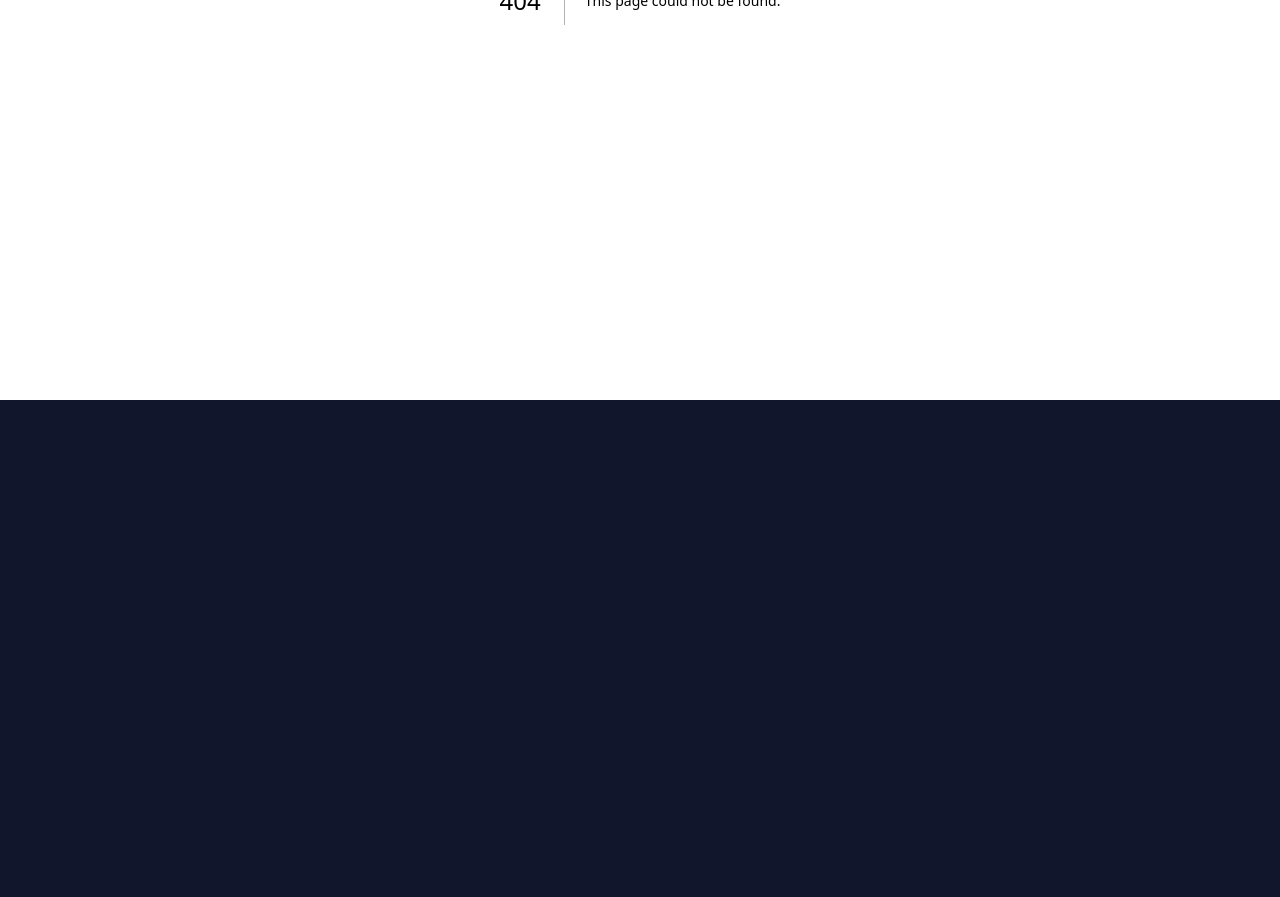
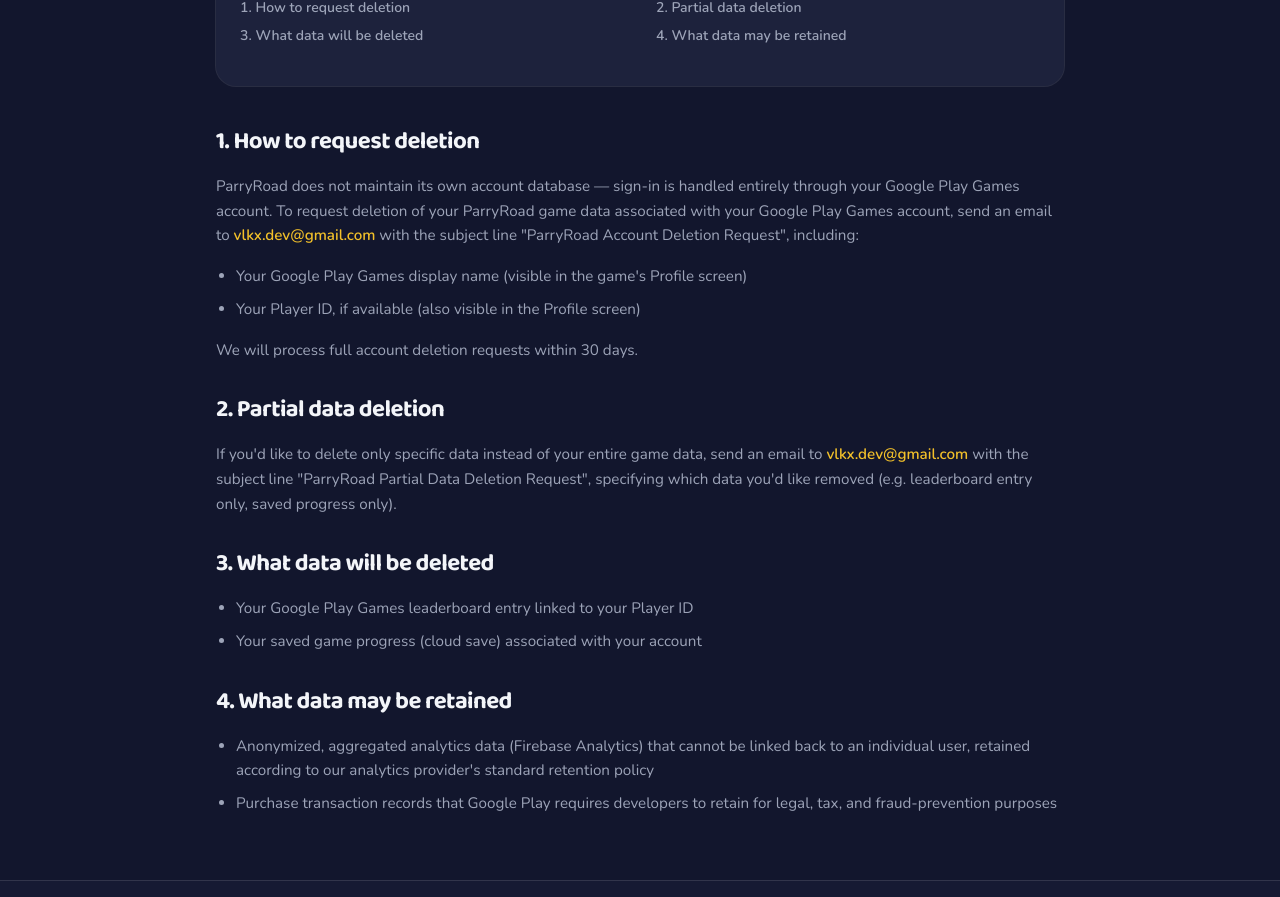
Before and after one commit to vlkxdev-ops/parryroad, a Next.js app: page /account-deletion in a window 1280 px wide. Before the commit this address had no page. Shown: the part 400-1297 px from the top of the page. Before the commit the page ends 800 px from the top, so only its background shows below. Built offline with nearby package versions, Linux system fonts and the light colour scheme.

Commit message:
feat: add account deletion page and footer link

```diff
--- /dev/null
+++ b/app/account-deletion/page.tsx
@@ -0,0 +1,84 @@
+import type { Metadata } from 'next'
+import { LegalShell, LegalSection, type TocItem } from '@/components/legal/legal-shell'
+
+export const metadata: Metadata = {
+  title: 'Account & Data Deletion — ParryRoad',
+  description:
+    'How to request deletion of your ParryRoad game data and account associated with your Google Play Games account.',
+}
+
+const CONTACT_EMAIL = 'vlkx.dev@gmail.com'
+
+const toc: TocItem[] = [
+  { id: 'how-to-request', label: '1. How to request deletion' },
+  { id: 'partial-deletion', label: '2. Partial data deletion' },
+  { id: 'what-will-be-deleted', label: '3. What data will be deleted' },
+  { id: 'what-may-be-retained', label: '4. What data may be retained' },
+]
+
+const link = 'font-semibold text-primary underline-offset-4 hover:underline'
+
+export default function AccountDeletionPage() {
+  return (
+    <LegalShell
+      title="Account & Data Deletion — ParryRoad"
+      toc={toc}
+      intro={
+        <p>
+          This page explains how to request deletion of your ParryRoad game data and account. Since
+          ParryRoad does not maintain its own account database, all requests are handled by email.
+        </p>
+      }
+    >
+      <LegalSection id="how-to-request" title="1. How to request deletion">
+        <p>
+          ParryRoad does not maintain its own account database — sign-in is handled entirely through
+          your Google Play Games account. To request deletion of your ParryRoad game data associated
+          with your Google Play Games account, send an email to{' '}
+          <a href={`mailto:${CONTACT_EMAIL}`} className={link}>
+            {CONTACT_EMAIL}
+          </a>{' '}
+          with the subject line &quot;ParryRoad Account Deletion Request&quot;, including:
+        </p>
+        <ul className="flex list-disc flex-col gap-2 pl-5">
+          <li>Your Google Play Games display name (visible in the game&apos;s Profile screen)</li>
+          <li>Your Player ID, if available (also visible in the Profile screen)</li>
+        </ul>
+        <p>We will process full account deletion requests within 30 days.</p>
+      </LegalSection>
+
+      <LegalSection id="partial-deletion" title="2. Partial data deletion">
+        <p>
+          If you&apos;d like to delete only specific data instead of your entire game data, send an
+          email to{' '}
+          <a href={`mailto:${CONTACT_EMAIL}`} className={link}>
+            {CONTACT_EMAIL}
+          </a>{' '}
+          with the subject line &quot;ParryRoad Partial Data Deletion Request&quot;, specifying which
+          data you&apos;d like removed (e.g. leaderboard entry only, saved progress only).
+        </p>
+      </LegalSection>
+
+      <LegalSection id="what-will-be-deleted" title="3. What data will be deleted">
+        <ul className="flex list-disc flex-col gap-2 pl-5">
+          <li>Your Google Play Games leaderboard entry linked to your Player ID</li>
+          <li>Your saved game progress (cloud save) associated with your account</li>
+        </ul>
+      </LegalSection>
+
+      <LegalSection id="what-may-be-retained" title="4. What data may be retained">
+        <ul className="flex list-disc flex-col gap-2 pl-5">
+          <li>
+            Anonymized, aggregated analytics data (Firebase Analytics) that cannot be linked back to
+            an individual user, retained according to our analytics provider&apos;s standard
+            retention policy
+          </li>
+          <li>
+            Purchase transaction records that Google Play requires developers to retain for legal,
+            tax, and fraud-prevention purposes
+          </li>
+        </ul>
+      </LegalSection>
+    </LegalShell>
+  )
+}
--- a/components/footer.tsx
+++ b/components/footer.tsx
@@ -40,6 +40,14 @@ export function Footer() {
               </Link>
             </li>
             <li>
+              <Link
+                href="/account-deletion"
+                className="text-muted-foreground transition-colors hover:text-primary"
+              >
+                Eliminación de cuenta
+              </Link>
+            </li>
+            <li>
               {/* TODO: reemplazar por el email de soporte real */}
               <a
                 href={`mailto:${CONTACT_EMAIL}`}
```
